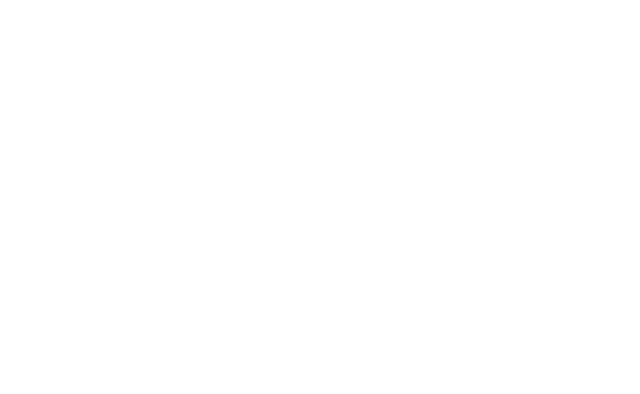
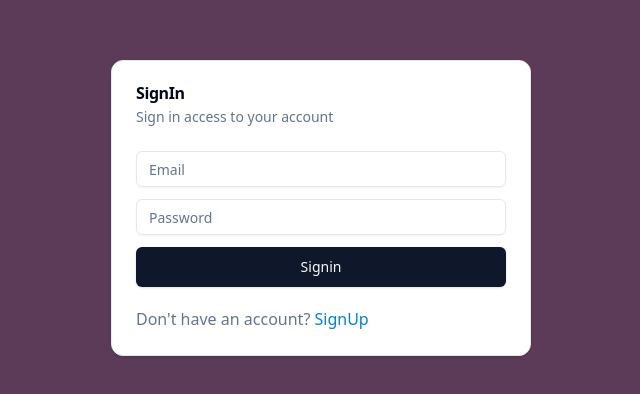
Before and after one commit to student-vishalkumar/frontendSlack, a React (Vite) app: page /auth/signin in a window 1280 px wide. Before the commit this address had no page. Shown: the part 192-586 px from the top of the page, without its empty margins (319-959 px from the left). Built offline with nearby package versions, Linux system fonts and the light colour scheme.

Commit message:
signin card added

```diff
--- a/src/App.jsx
+++ b/src/App.jsx
@@ -1,10 +1,13 @@
 
 import { Route, Routes } from "react-router-dom"
 import { Auth } from "@/pages/Auth/Auth"
+import { SignupCard } from "@/components/organisms/Auth/SignupCard"
+import { SigninCard } from "@/components/organisms/Auth/SigninCard"
 function App() {
   return (
     <Routes>
-      <Route path="/auth" element= {<Auth/>} />
+      <Route path="/auth/signup" element={<Auth><SignupCard/></Auth>} />
+      <Route path="/auth/signin" element={<Auth><SigninCard/></Auth>}/>
     </Routes>
   )
 }
--- /dev/null
+++ b/src/components/organisms/Auth/SigninCard.jsx
@@ -0,0 +1,69 @@
+import { Button } from "@/components/ui/button";
+import {
+  Card,
+  CardContent,
+  CardDescription,
+  CardHeader,
+  CardTitle,
+} from "@/components/ui/card";
+import { Input } from "@/components/ui/input";
+import { Separator } from "@radix-ui/react-separator";
+import { useState } from "react";
+import { useNavigate } from "react-router-dom";
+
+export const SigninCard = () => {
+    const navigate = useNavigate();
+  const [signinForm, setSigninForm] = useState({
+    email: "",
+    password: "",
+  });
+  return (
+    <Card className="w-full h-full">
+      <CardHeader>
+        <CardTitle>SignIn</CardTitle>
+        <CardDescription>Sign in access to your account</CardDescription>
+      </CardHeader>
+
+      <CardContent>
+        <form className="space-y-3">
+          <Input
+            disabled={false}
+            placeholder="Email"
+            required
+            type="email"
+            value={signinForm.email}
+            onChange={() =>
+              setSigninForm({ ...signinForm, email: e.target.value })
+            }
+          />
+
+          <Input
+            disabled={false}
+            placeholder="Password"
+            required
+            type="password"
+            value={signinForm.password}
+            onChange={() =>
+              setSigninForm({ ...signinForm, password: e.target.value })
+            }
+          />
+          <Button className="w-full" disabled={false} size="lg" type="submit">
+            Signin
+          </Button>
+        </form>
+
+        <Separator className="my-5" />
+        <p
+        className="text-s text-muted-foreground mt-4"
+        >
+            Don't have an account?{' '}
+            <span className="text-sky-600 hover:underline cursor-pointer"
+            onClick={() => navigate('/auth/signup')}
+            >
+                SignUp
+            </span>
+        </p>
+      </CardContent>
+    </Card>
+  );
+};
--- a/src/components/organisms/Auth/SignupCard.jsx
+++ b/src/components/organisms/Auth/SignupCard.jsx
@@ -9,8 +9,11 @@
 import { Input } from "@/components/ui/input";
 import { Separator } from "@/components/ui/separator";
 import { useState } from "react";
+import { useNavigate } from "react-router-dom";
 
 export const SignupCard = () => {
+
+  const navigate = useNavigate();
   const [signupForm, setSignupForm] = useState({
     email: "",
     password: "",
@@ -85,7 +88,8 @@
           className="text-s text-mutated-foreground mt-4"
           >
             Already have an account?{' '}
-            <span className="text-sky-600 hover:underline cursor-pointer">
+            <span className="text-sky-600 hover:underline cursor-pointer"
+            onClick={() => navigate('/auth/signin')}>
                 SignIn
             </span>
           </p>
--- a/src/pages/Auth/Auth.jsx
+++ b/src/pages/Auth/Auth.jsx
@@ -1,10 +1,10 @@
-import { SignupCard } from "@/components/organisms/Auth/SignupCard";
 
-export const Auth = () => {
+
+export const Auth = ({ children }) => {
   return (
     <div className="h-[100vh] flex items-center justify-center bg-slack">
       <div className="md:h-auto md:w-[420px]">
-        <SignupCard />
+        {children}
       </div>
     </div>
   );
```
